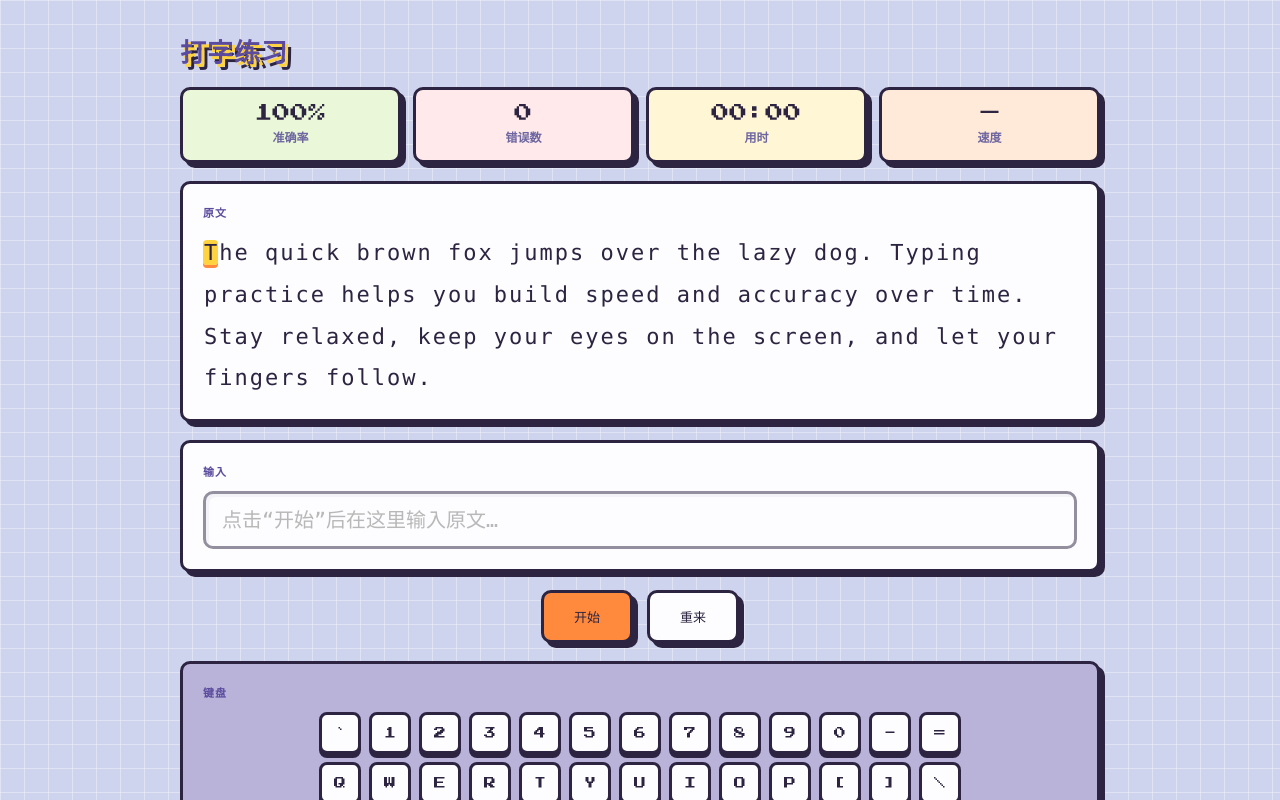
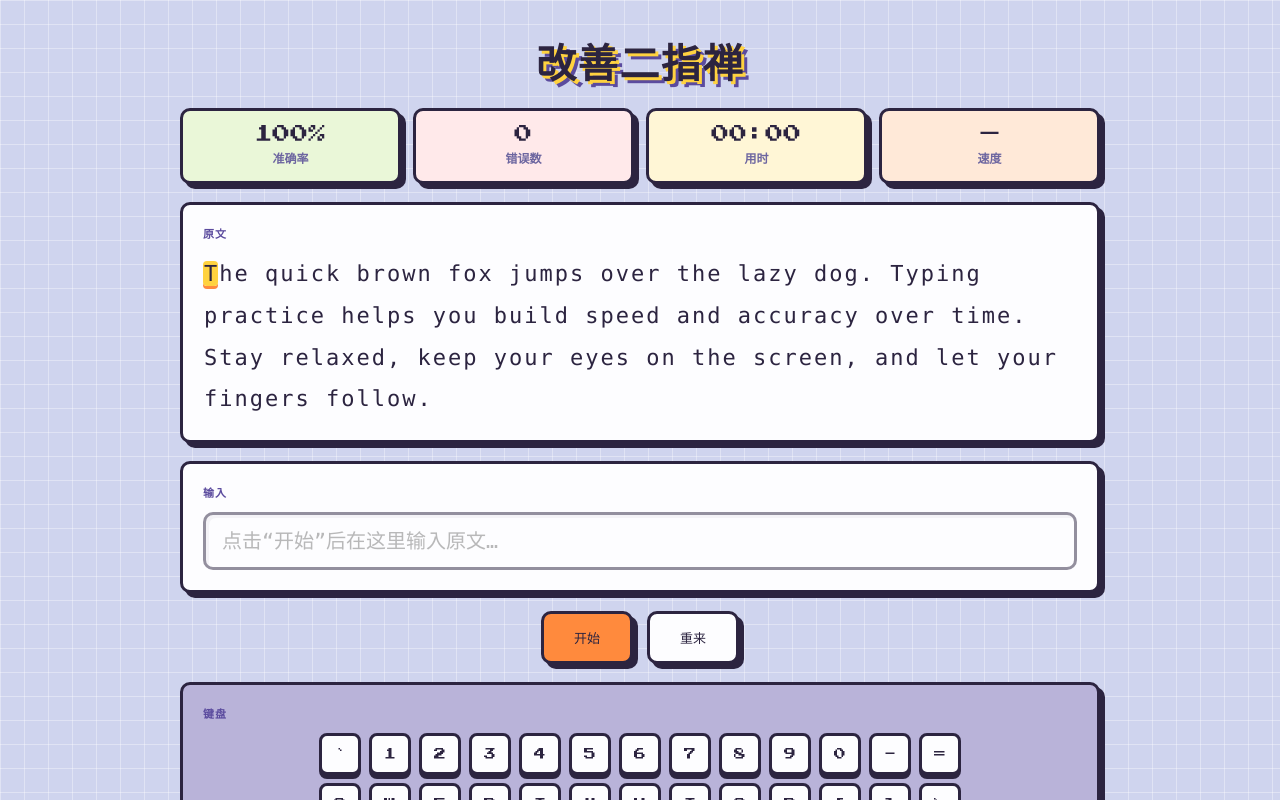
Before and after one commit to SmartJone/Carmen--, a React (Vite) app: page / in a window 1280 px wide. Shown: the top 800 px of the page. Built offline with nearby package versions, Linux system fonts and the light colour scheme.

Commit message:
标题改为「改善二指禅」，居中放大并提高对比度

```diff
--- a/index.html
+++ b/index.html
@@ -9,7 +9,7 @@
       href="https://fonts.googleapis.com/css2?family=Press+Start+2P&display=swap"
       rel="stylesheet"
     />
-    <title>打字练习</title>
+    <title>改善二指禅</title>
   </head>
   <body>
     <div id="root"></div>
--- a/src/App.tsx
+++ b/src/App.tsx
@@ -24,7 +24,7 @@ function App() {
 
   return (
     <main className="app">
-      <h1 className="app-title">打字练习</h1>
+      <h1 className="app-title">改善二指禅</h1>
 
       <StatsBar
         accuracy={`${engine.accuracy}%`}
--- a/src/index.css
+++ b/src/index.css
@@ -72,12 +72,13 @@ button {
 
 .app-title {
   margin: 0;
+  text-align: center;
   font-family: var(--pixel);
-  font-size: 26px;
-  color: var(--indigo);
+  font-size: 40px;
+  color: var(--border);
   text-shadow:
     3px 3px 0 var(--yellow),
-    6px 6px 0 var(--border);
+    6px 6px 0 var(--indigo);
   letter-spacing: 0.04em;
 }
 
@@ -333,7 +334,7 @@ button {
   }
 
   .app-title {
-    font-size: 18px;
+    font-size: 24px;
   }
 
   .stat-value {
```
